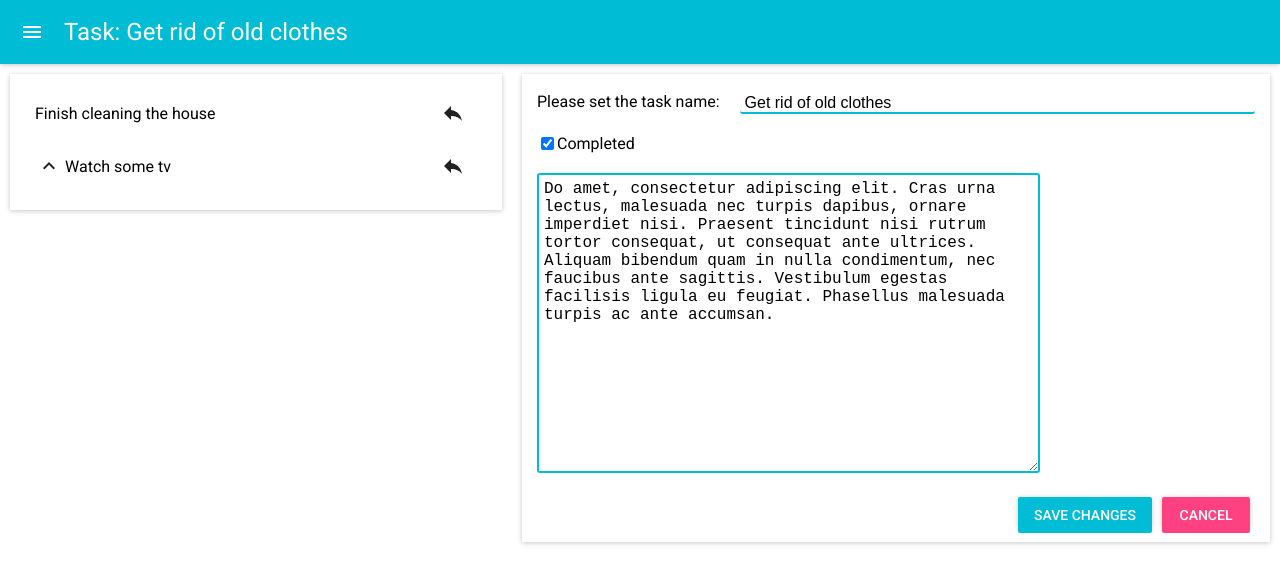
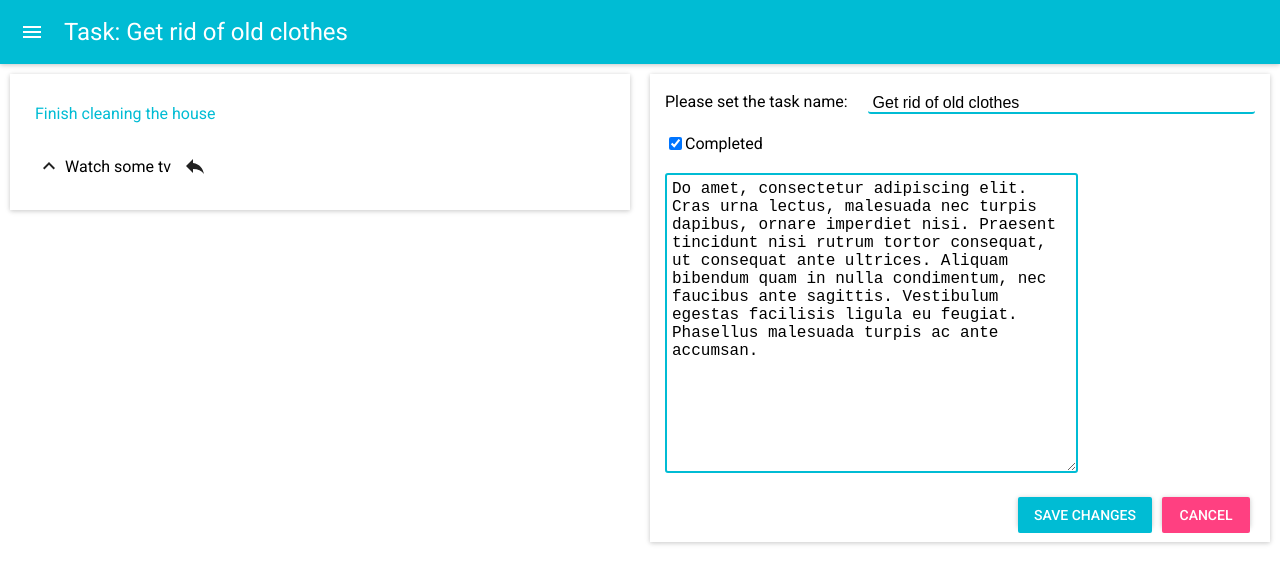
Before and after one commit to Tasarinan/react_todo, a React (Create React App) app: page /1/1/edit in a window 1280 px wide. Shown: the top 584 px of the page. Built offline with nearby package versions, Linux system fonts and the light colour scheme; what react-tap-event-plugin would draw is missing.

Commit message:
hid the moveTobutton for current category, fixed bug with inline editing of task

```diff
--- a/src/components/CategoryItem/CategoryItem.css
+++ b/src/components/CategoryItem/CategoryItem.css
@@ -5,6 +5,7 @@
 }
 .CategoryItemLine {
     width: 100%;
+    height: 48px;
     display: flex;
     justify-content: space-between;
     align-items: center;
@@ -20,6 +21,8 @@
     left: 0;
 }
 .CategoryItemTitle{
+    display: flex;
+    align-items: center;
     margin:0 10px;
     flex-grow: 1;
 }
@@ -37,3 +40,9 @@
 .CategoryItemButton {
     margin:0 4px;
 }
+.todo-edit-current {
+    pointer-events: none;
+}
+.todo-edit-current + .CategoryItemMoveTo {
+    display: none;
+}
--- a/src/components/CategoryItem/index.js
+++ b/src/components/CategoryItem/index.js
@@ -20,7 +20,7 @@ const  CategoryItem  = ({id, title, editCategory, deleteCategory, addNewSubcateg
 	const expanderRender = hasSubcategory &&
 			(<div className="CategoryItemDropdown">
 				<IconButton onClick={handleExpander}>
-					{expanded ? <ArrowDownIcon/> : <ArrowUpIcon/>}
+					{ expanded ? <ArrowDownIcon/> : <ArrowUpIcon/> }
 				</IconButton>
 			</div>);
 
@@ -68,18 +68,29 @@ const  CategoryItem  = ({id, title, editCategory, deleteCategory, addNewSubcateg
 
 	return (
 		<li className="CategoryItem">
-			<div className="CategoryItemLine">
+            { shouldRenderCRUD
+                ? (<div className="CategoryItemLine">
 					<div className="CategoryItemPanel">
 						{ expanderRender }
 						<div className={"CategoryItemTitle" + (hasSubcategory ? " CategoryItemTitle--hasSub" : "")}>
-						{ shouldRenderCRUD
-							? <NavLink to={`/${id}`} activeClassName="selected">{title}</NavLink>
-							: <span>{title}</span> }
+							<NavLink to={`/${id}`} activeClassName="selected" disabled>{title}</NavLink>
 						</div>
-                    { shouldRenderCRUD && editCategoryRender }
+						{ editCategoryRender }
 					</div>
-                { shouldRenderCRUD ? deleteAndAddSubCategoryRender : moveToCategoryRender }
+					{ deleteAndAddSubCategoryRender }
+				</div>)
+                : (<div className="CategoryItemLine">
+					<div className="CategoryItemPanel">
+                        { expanderRender }
+						<div className={"CategoryItemTitle" + (hasSubcategory ? " CategoryItemTitle--hasSub" : "")}>
+							<NavLink to={`/${id}`} activeClassName="selected todo-edit-current">{title}</NavLink>
+							<div className="CategoryItemMoveTo">
+                                { moveToCategoryRender }
 							</div>
+						</div>
+					</div>
+				</div>)
+            }
             { subcategoriesListRender }
 		</li>
 	)
--- a/src/components/CategoryTile/CategoryTile.css
+++ b/src/components/CategoryTile/CategoryTile.css
@@ -1,4 +1,4 @@
 .CategoryTile {
     margin-top: 10px;
-    width: 40vw;
+    width: 50vw;
 }
--- a/src/components/TodoEdit/index.js
+++ b/src/components/TodoEdit/index.js
@@ -4,20 +4,16 @@ import { NavLink } from 'react-router-dom';
 import RaisedButton from 'material-ui/RaisedButton';
 import './TodoEdit.css';
 
-const TodoEdit = ({
-    categoryId,
-    editTask,
-    todoItem: {id, title, isCompleted, description},
-}) => {
+const TodoEdit = ({ categoryId, editTask, todoItem: {id, title, isCompleted, description}}) => {
 
-    let editedTask = {
+    const editedTask = {
         newTitle: null,
         newIsCompleted: null,
         newDescription: null
     };
 
     const handleSubmit = () => {
-        const  { newTitle, newIsCompleted, newDescription} = editedTask;
+        const  {newTitle, newIsCompleted, newDescription} = editedTask;
 
         editTask(id, newTitle.value, newIsCompleted.checked, newDescription.value);
     };
@@ -75,5 +71,6 @@ const TodoEdit = ({
             </div>
         </div>
     );
-}
+};
+
 export default TodoEdit;
--- a/src/components/TodoItem/index.js
+++ b/src/components/TodoItem/index.js
@@ -32,6 +32,4 @@ const TodoItem = ({id, title, isCompleted, url, handleTitleChange, handleSubmit}
 	</li>
 );
 
-
-
 export default TodoItem;
--- a/src/components/TodosList/index.js
+++ b/src/components/TodosList/index.js
@@ -7,10 +7,8 @@ const TodosList = ({ todosList, ...props }) => (
 	<ul className="TodosList">
 		{todosList.map((item) =>
 			<TodoItemContainer
+				todoItem={item}
 				key={item.id}
-				id={item.id}
-				title={item.title}
-				isCompleted={item.isCompleted}
 				{...props }
 			/>
 		)}
--- a/src/containers/TodoItemContainer/index.js
+++ b/src/containers/TodoItemContainer/index.js
@@ -9,16 +9,16 @@ class TodoItemContainer extends Component {
     };
 
     handleSubmit = () => {
-        const {editTask, id} = this.props;
+        const {editTask, todoItem: {id, isCompleted, description}} = this.props;
         const {newItemTitle} = this.state;
 
-        if(newItemTitle.trim()) editTask(id, newItemTitle);
+        if(newItemTitle.trim()) editTask(id, newItemTitle, isCompleted, description);
 
         this.setState({newItemTitle: ""});
 	};
 
     render() {
-    	const {id, title, isCompleted, url} = this.props;
+    	const {todoItem: {id, title, isCompleted}, url} = this.props;
 
         return (
             <TodoItem
```
Lines whose indentation alone changed are shown as unchanged.
